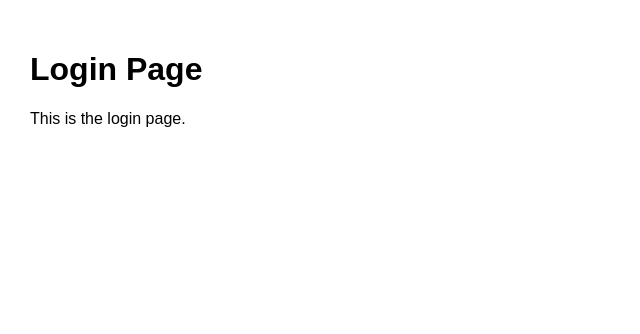
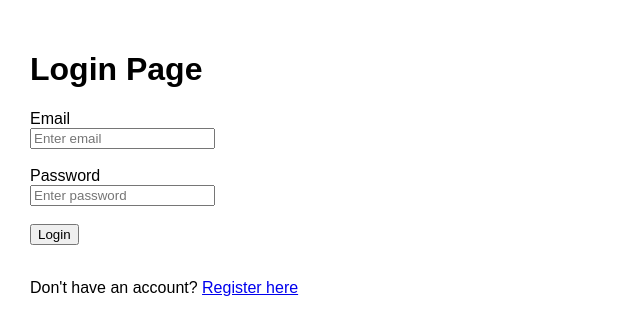
Before and after one commit to ShalomiYogarathna/cake-quiz-game, a React app in the folder frontend/: page / in a window 1280 px wide. Shown: the top 334 px of the page, without its empty margins (0-640 px from the left). Built offline with nearby package versions, Linux system fonts and the light colour scheme; the HTML template or start-up script is replaced by a standard one.

Commit message:
Add working login and register pages

```diff
--- a/frontend/package.json
+++ b/frontend/package.json
@@ -11,7 +11,8 @@
   },
   "dependencies": {
     "react": "^19.2.0",
-    "react-dom": "^19.2.0"
+    "react-dom": "^19.2.0",
+    "react-router-dom": "^7.13.1"
   },
   "devDependencies": {
     "@eslint/js": "^9.39.1",
--- a/frontend/src/pages/Login.jsx
+++ b/frontend/src/pages/Login.jsx
@@ -1,8 +1,58 @@
+import { useState } from "react";
+import { Link } from "react-router-dom";
+
 function Login() {
+  const [email, setEmail] = useState("");
+  const [password, setPassword] = useState("");
+
+  const handleLogin = (e) => {
+    e.preventDefault();
+
+    console.log("Email:", email);
+    console.log("Password:", password);
+
+    alert("Login button clicked");
+  };
+
   return (
     <div>
       <h1>Login Page</h1>
-      <p>This is the login page.</p>
+
+      <form onSubmit={handleLogin}>
+        <div>
+          <label>Email</label>
+          <br />
+          <input
+            type="email"
+            placeholder="Enter email"
+            value={email}
+            onChange={(e) => setEmail(e.target.value)}
+          />
+        </div>
+
+        <br />
+
+        <div>
+          <label>Password</label>
+          <br />
+          <input
+            type="password"
+            placeholder="Enter password"
+            value={password}
+            onChange={(e) => setPassword(e.target.value)}
+          />
+        </div>
+
+        <br />
+
+        <button type="submit">Login</button>
+      </form>
+
+      <br />
+
+      <p>
+        Don&apos;t have an account? <Link to="/register">Register here</Link>
+      </p>
     </div>
   );
 }
```
Also changed, not shown: frontend/src/App.jsx (line endings or trailing spaces), frontend/src/index.css (line endings or trailing spaces), 1 other file (tests, documents, lock files or other folders).
